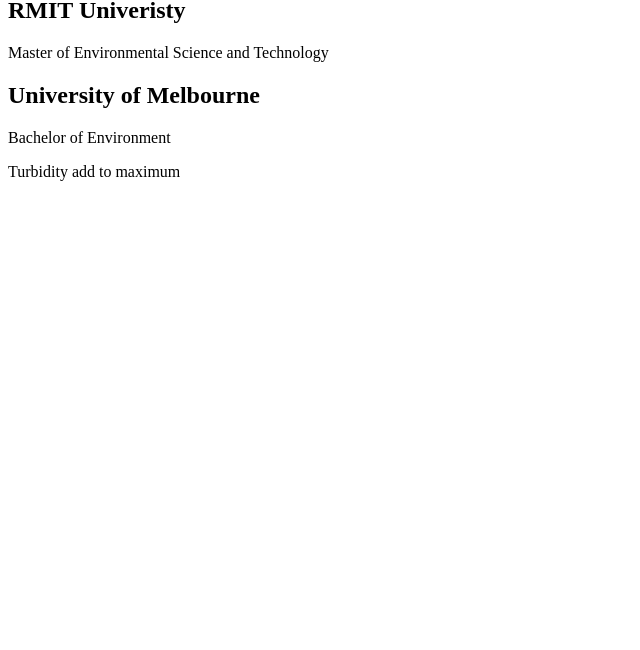
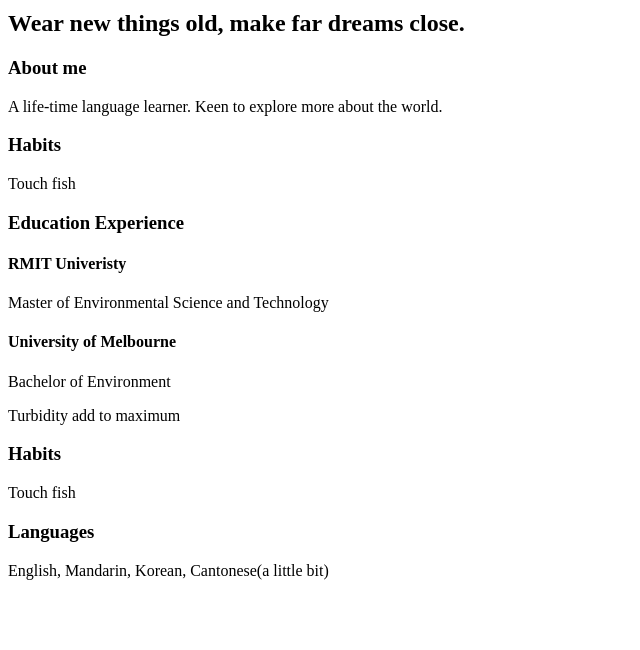
Before and after one commit to evachengrq/git-playground, a plain HTML site: page index.html in a window 1280 px wide. Shown: the part 150-800 px from the top of the page, without its empty margins (0-640 px from the left). Drawn offline with Linux system fonts and the light colour scheme.

Commit message:
add personal details

```diff
--- a/index.html
+++ b/index.html
@@ -10,19 +10,37 @@
         <div>Likes</div>
     </aside>
     <main>
+        <h1>Welcome to Eva's</h1>
+        <h2>Wear new things old, make far dreams close.</h2>
         <section>
-            <h1>Education Experience</h1>
+            <h3>About me</h3>
+            <p>A life-time language learner. Keen to explore more about the world.</p>
+        </section>
+        <section>
+            <h3>Habits</h3>
+            <p>Touch fish</p>
+        </section>
+        <section>
+            <h3>Education Experience</h3>
             <div>
-                <h2>RMIT Univeristy</h2>
+                <h4>RMIT Univeristy</h4>
                 <p>Master of Environmental Science and Technology</p>
             </div>
             <div>
-                <h2>University of Melbourne</h2>
+                <h4>University of Melbourne</h4>
                 <p>Bachelor of Environment</p>
             </div>
         </section>
         <section>
             <div>Turbidity add to maximum</div>
         </section>
+        <section>
+            <h3>Habits</h3>
+            <p>Touch fish</p>
+        </section>
+        <section>
+            <h3>Languages</h3>
+            <p>English, Mandarin, Korean, Cantonese(a little bit)</p>
+        </section>
     </main>
 </html>
```
